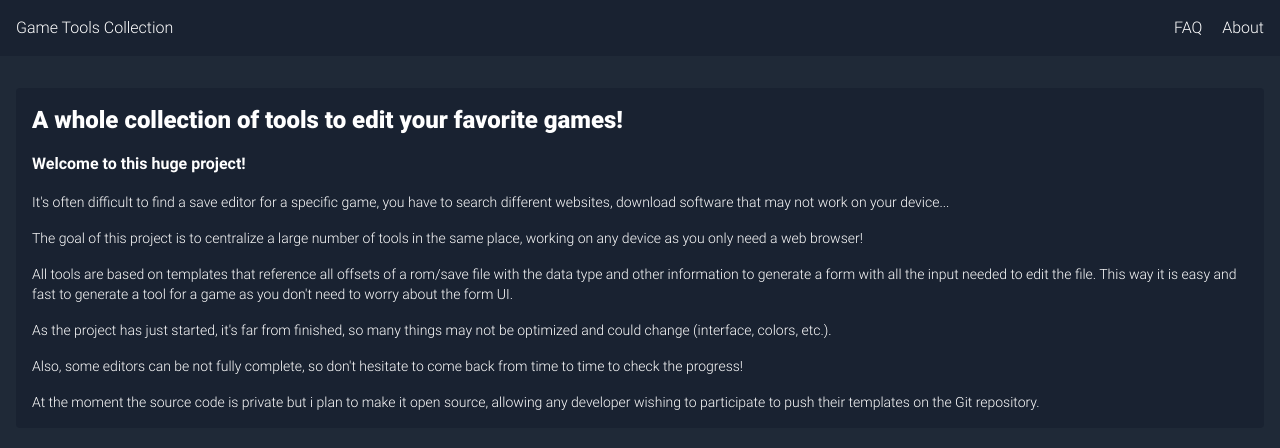
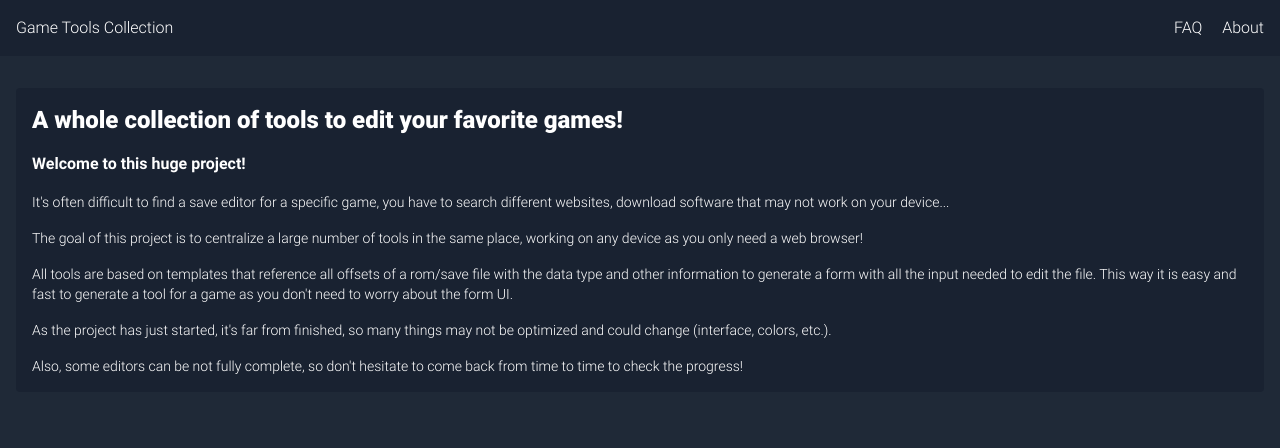
Before and after one commit to RyudoSynbios/game-tools-collection, a SvelteKit app: page /about in a window 1280 px wide. Shown: the top 448 px of the page. Built offline with nearby package versions, Linux system fonts and the light colour scheme.

Commit message:
feat: update About

```diff
--- a/src/routes/about/+page.svelte
+++ b/src/routes/about/+page.svelte
@@ -31,11 +31,6 @@
     Also, some editors can be not fully complete, so don't hesitate to come back
     from time to time to check the progress!
   </p>
-  <p>
-    At the moment the source code is private but i plan to make it open source,
-    allowing any developer wishing to participate to push their templates on the
-    Git repository.
-  </p>
 </div>
 
 <style lang="postcss">
```
